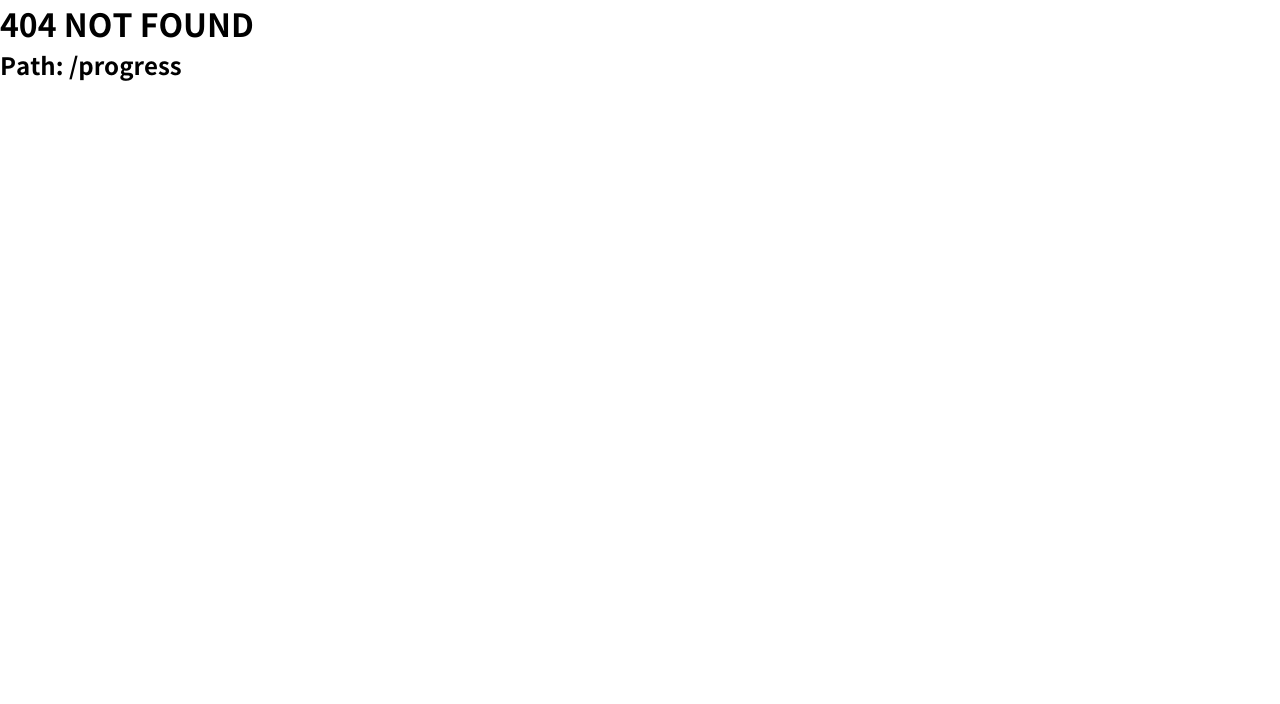
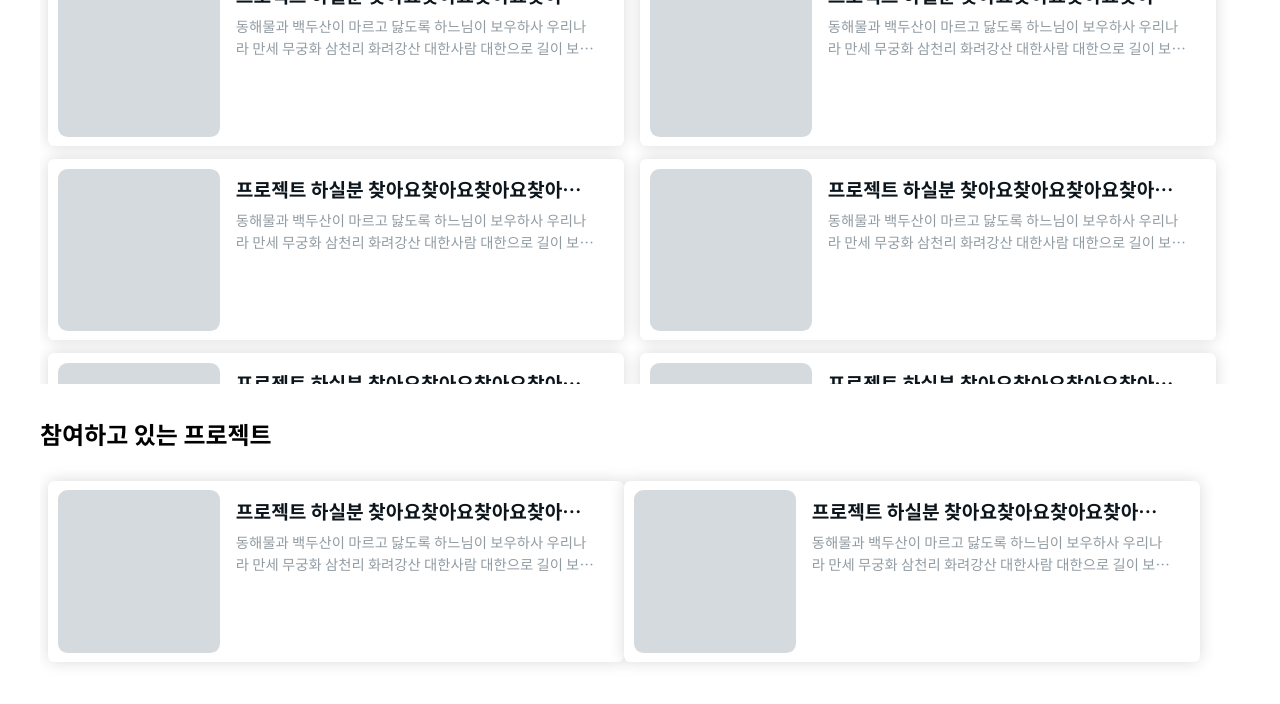
Before and after one commit to AH-MOI/MOI-Web, a React (Create React App) app: page /progress in a window 1280 px wide. Before the commit this address had no page. Shown: the top 704 px of the page. Built offline with nearby package versions, Linux system fonts and the light colour scheme.

Commit message:
[ADD] progress layout add

```diff
--- a/src/components/App.jsx
+++ b/src/components/App.jsx
@@ -2,12 +2,14 @@ import React from "react";
 import { Switch, Route, Redirect } from "react-router-dom";
 import NotFoundPage from "../pages/NotFoundPage";
 import MainPage from "../pages/MainPage";
+import ProgressPage from "pages/ProgressPage";
 
 const App = () => {
   return (
     <div className="App">
       <Switch>
         <Route exact path="/" component={MainPage} />
+        <Route exact path="/progress" component={ProgressPage} />
         <Route component={NotFoundPage} />
         <Redirect to="/notfound" />
       </Switch>
--- a/src/components/Main/Main.jsx
+++ b/src/components/Main/Main.jsx
@@ -1,7 +1,7 @@
 import React from "react";
 import "./Main.scss";
 import { ReactComponent as Option } from "../../assets/images/option.svg";
-import MainProjectItem from "./MainProjectItem/MainProjectItem";
+import MainProjectItem from "../common/MainProjectItem";
 
 const Main = ({ setSearch }) => {
   return (
--- /dev/null
+++ b/src/components/Progress/Progress.jsx
@@ -0,0 +1,69 @@
+import React from "react";
+import PropTypes from "prop-types";
+import "./Progress.scss";
+import MainProjectItem from "components/common/MainProjectItem/MainProjectItem";
+
+const Progress = ({}) => {
+  return (
+    <div className="center">
+      <div className="Progress">
+        <div className="Progress-top container">
+          <span className="Progress-top-title">내가 만든 프로젝트</span>
+          <div className="Progress-top-box project">
+            <div className="project-box">
+              <MainProjectItem />
+            </div>
+            <div className="project-box">
+              <MainProjectItem />
+            </div>
+            <div className="project-box">
+              <MainProjectItem />
+            </div>
+            <div className="project-box">
+              <MainProjectItem />
+            </div>
+            <div className="project-box">
+              <MainProjectItem />
+            </div>
+            <div className="project-box">
+              <MainProjectItem />
+            </div>
+            <div className="project-box">
+              <MainProjectItem />
+            </div>
+            <div className="project-box">
+              <MainProjectItem />
+            </div>
+            <div className="project-box">
+              <MainProjectItem />
+            </div>
+            <div className="project-box">
+              <MainProjectItem />
+            </div>
+            <div className="project-box">
+              <MainProjectItem />
+            </div>
+            <div className="project-box">
+              <MainProjectItem />
+            </div>
+          </div>
+        </div>
+        <div className="Progress-bottom container">
+          <span className="Progress-bottom-title">참여하고 있는 프로젝트</span>
+          <div className="Progress-bottom-box project">
+            <div>
+              <MainProjectItem />
+            </div>
+            <div>
+              <MainProjectItem />
+            </div>
+          </div>
+        </div>
+      </div>
+    </div>
+  );
+};
+
+Progress.propTypes = {};
+
+export default Progress;
--- /dev/null
+++ b/src/components/Progress/Progress.scss
@@ -0,0 +1,57 @@
+/* your css code */
+.Progress {
+  display: flex;
+  flex-direction: column;
+  align-items: center;
+  justify-content: center;
+  height: 100vh;
+  width: 1200px;
+  max-width: 100%;
+  &-top {
+    &-title {
+      font-weight: bold;
+      font-size: 1.5rem;
+      margin-bottom: 0.8rem;
+    }
+  }
+  &-bottom {
+    margin-top: 2rem;
+    &-title {
+      font-size: 1.5rem;
+      font-weight: bold;
+      margin-bottom: 0.8rem;
+    }
+  }
+}
+.project {
+  display: flex;
+  height: 28rem;
+  padding-top: 1rem;
+  padding-left: 0.5rem;
+  flex-wrap: wrap;
+  overflow-y: scroll;
+  &::-webkit-scrollbar {
+    width: 5px;
+    background: #919ba2;
+  }
+  &::-webkit-scrollbar-thumb {
+    background: white;
+  }
+  &-box {
+    margin-right: 1rem;
+    margin-top: 0.8rem;
+  }
+}
+.container {
+  display: flex;
+  width: 100%;
+  flex-direction: column;
+}
+.center {
+  width: 100%;
+  display: flex;
+  flex-direction: column;
+  align-items: center;
+  justify-content: center;
+  height: 100vh;
+}
--- /dev/null
+++ b/src/components/Progress/index.js
@@ -0,0 +1 @@
+export { default } from "./Progress";
--- a/src/components/Main/MainProjectItem/MainProjectItem.scss
+++ b/src/components/common/MainProjectItem/MainProjectItem.scss
@@ -9,7 +9,6 @@
   background-color: #ffffff;
   box-shadow: 0 0 1rem 0 rgba(0, 0, 0, 0.15);
   cursor: pointer;
-
   &-Thumbnail {
     position: relative;
     padding: 30% 0 0 30%;
--- /dev/null
+++ b/src/containers/Progress/ProgressContainer.jsx
@@ -0,0 +1,9 @@
+import React from "react";
+import { observer } from "mobx-react";
+import Progress from "components/Progress/Progress";
+
+const ProgressContainer = ({}) => {
+  return <Progress />;
+};
+
+export default observer(ProgressContainer);
--- /dev/null
+++ b/src/pages/ProgressPage.jsx
@@ -0,0 +1,8 @@
+import React from "react";
+import ProgressContainer from "containers/Progress/ProgressContainer";
+
+const ProgressPage = () => {
+  return <ProgressContainer />;
+};
+
+export default ProgressPage;
```
Also changed, not shown: src/components/common/MainProjectItem/MainProjectItem.jsx (renamed from src/components/Main/MainProjectItem/MainProjectItem.jsx), src/components/common/MainProjectItem/index.js (renamed from src/components/Main/MainProjectItem/index.js).
